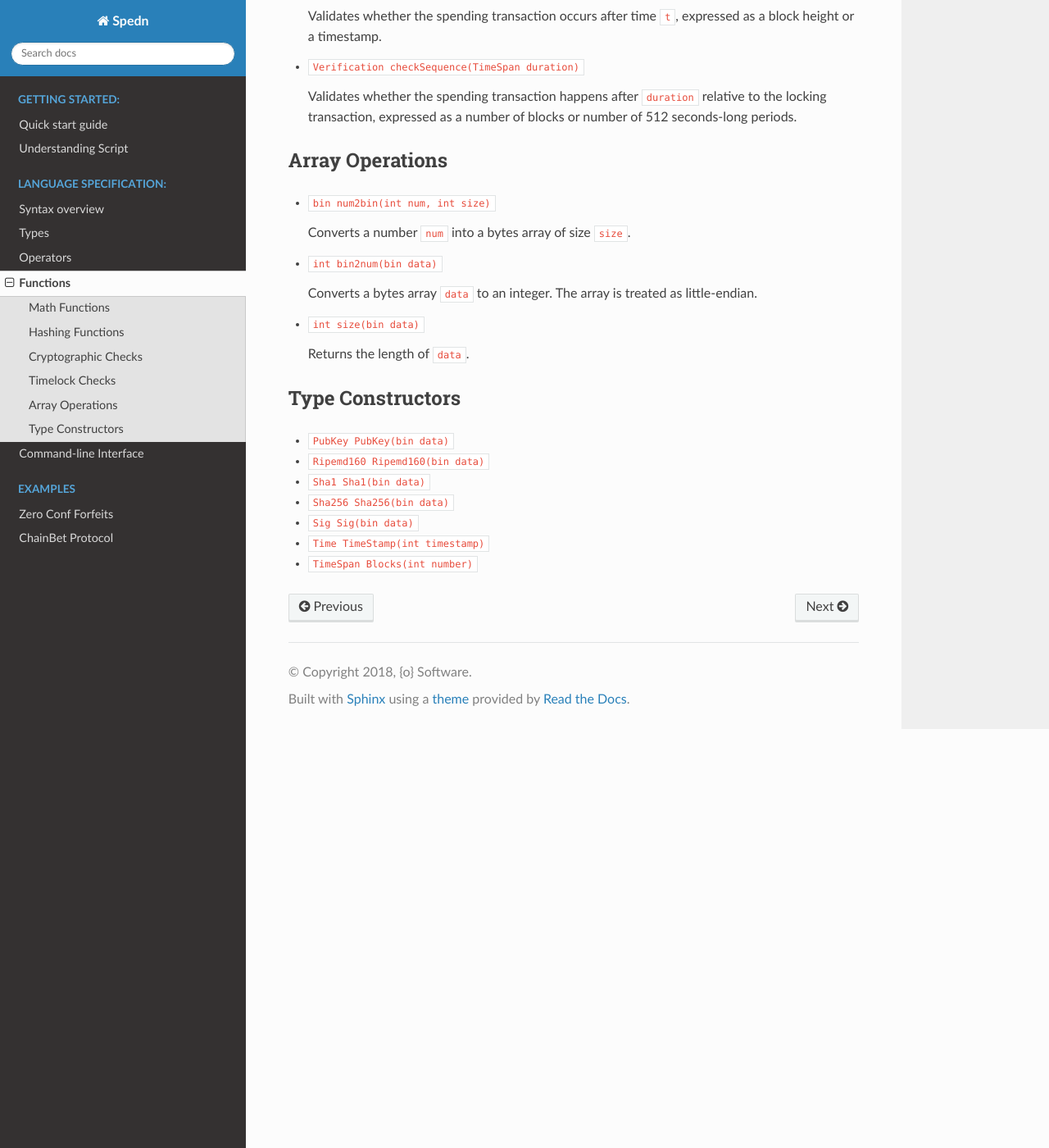
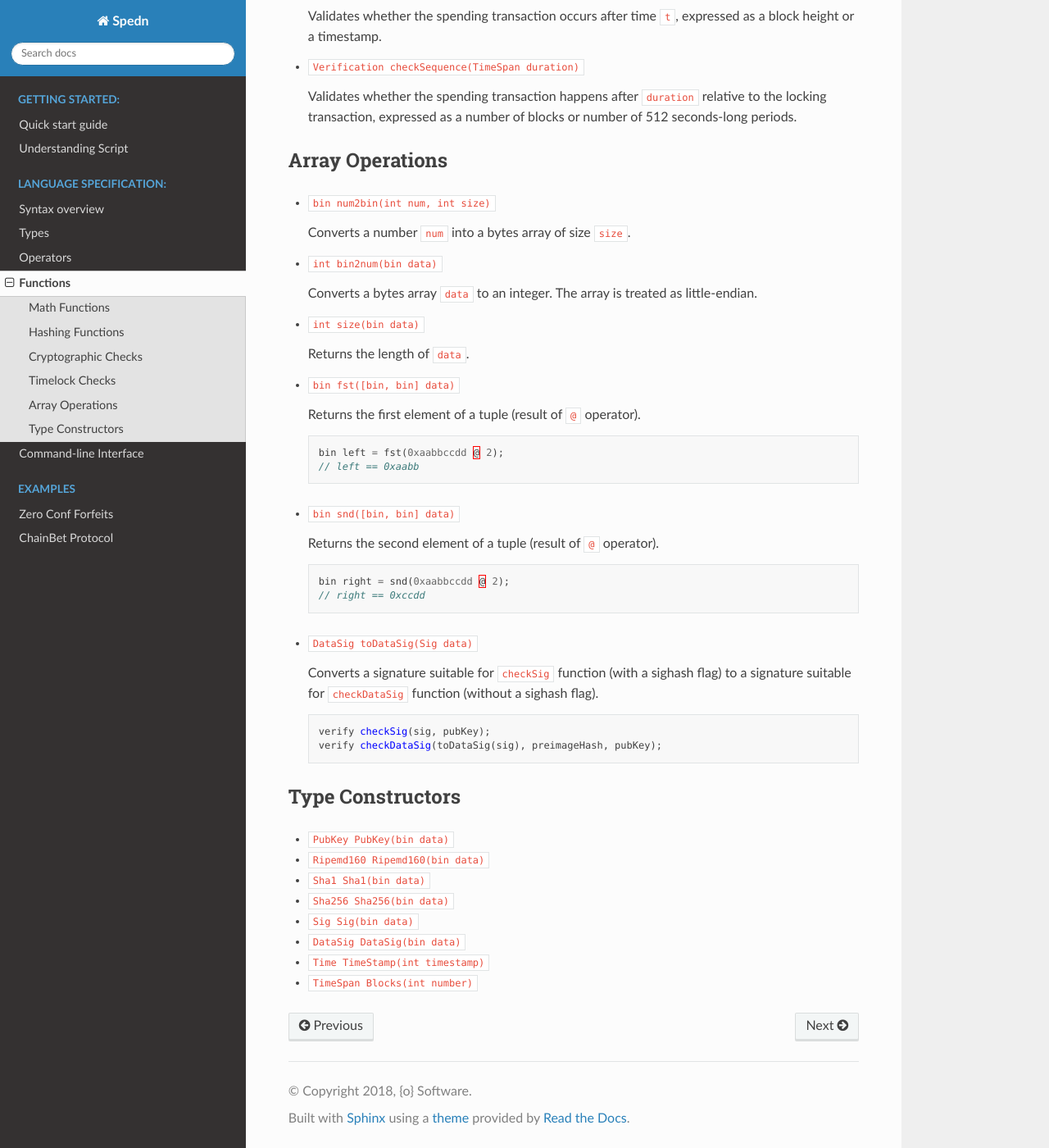
Before and after one commit to osoftware/spedn, a Sphinx documentation site: the page built from docs/functions.rst, in a window 1280 px wide and 1400 px high, scrolled down 1328 px. Shown: the whole window at 82% size. Built offline with Sphinx 7.4.7 and the Read the Docs theme 2.0.0, drawn with Linux system fonts in a browser that asks for light colours; some of the changed text lies outside the part shown.

Commit message:
DataSig type and related functions

```diff
--- a/docs/functions.rst
+++ b/docs/functions.rst
@@ -56,7 +56,7 @@ Cryptographic Checks
 
   Validates the set of signatures against the set of public keys.
 
-* ``bool checkDataSig(Sig sig, bin msg, PubKey pk)``
+* ``bool checkDataSig(DataSig sig, bin msg, PubKey pk)``
 
   Validates a signature ``sig`` of an arbitrary message ``msg`` against a public key ``pk``.
 
@@ -89,6 +89,35 @@ Array Operations
 
   Returns the length of ``data``.
 
+* ``bin fst([bin, bin] data)``
+
+  Returns the first element of a tuple (result of ``@`` operator).
+
+  .. code-block:: c
+
+      bin left = fst(0xaabbccdd @ 2);
+      // left == 0xaabb
+
+* ``bin snd([bin, bin] data)``
+
+  Returns the second element of a tuple (result of ``@`` operator).
+
+  .. code-block:: c
+
+      bin right = snd(0xaabbccdd @ 2);
+      // right == 0xccdd
+
+* ``DataSig toDataSig(Sig data)``
+
+  Converts a signature suitable for ``checkSig`` function (with a sighash flag)
+  to a signature suitable for ``checkDataSig`` function (without a sighash flag).
+
+  .. code-block:: c
+
+      verify checkSig(sig, pubKey);
+      verify checkDataSig(toDataSig(sig), preimageHash, pubKey);
+
+
 Type Constructors
 =================
 
@@ -97,5 +126,6 @@ Type Constructors
 * ``Sha1 Sha1(bin data)``
 * ``Sha256 Sha256(bin data)``
 * ``Sig Sig(bin data)``
+* ``DataSig DataSig(bin data)``
 * ``Time TimeStamp(int timestamp)``
 * ``TimeSpan Blocks(int number)``
```
Also changed, not shown: docs/types.rst (+9 -1 lines), 7 other files.
